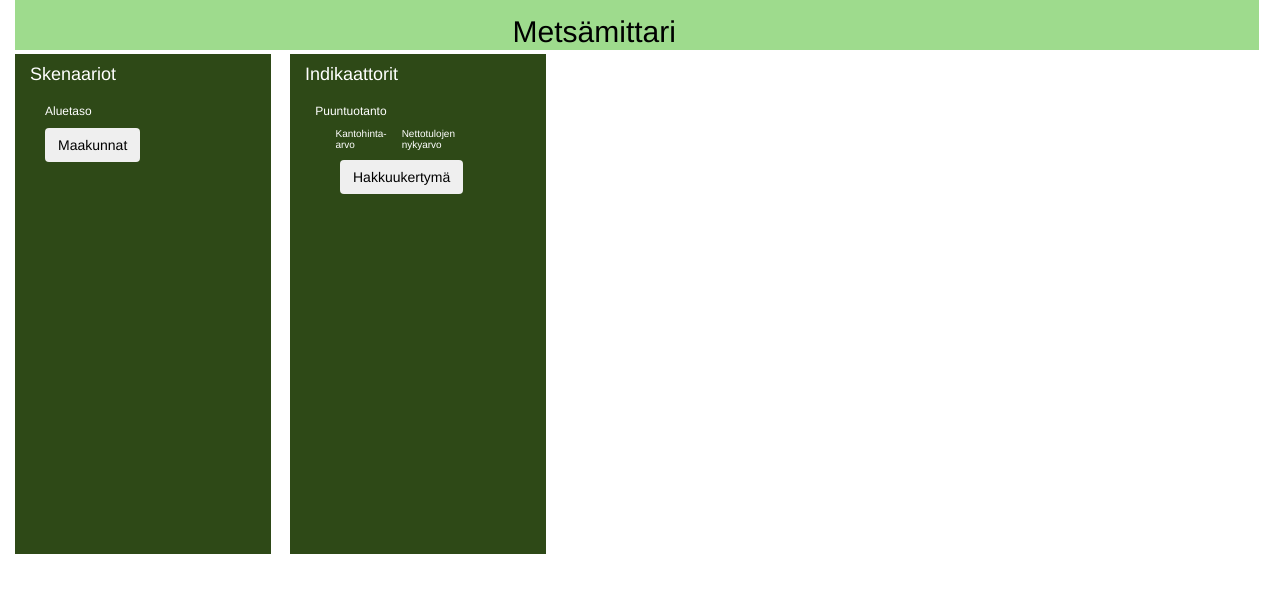
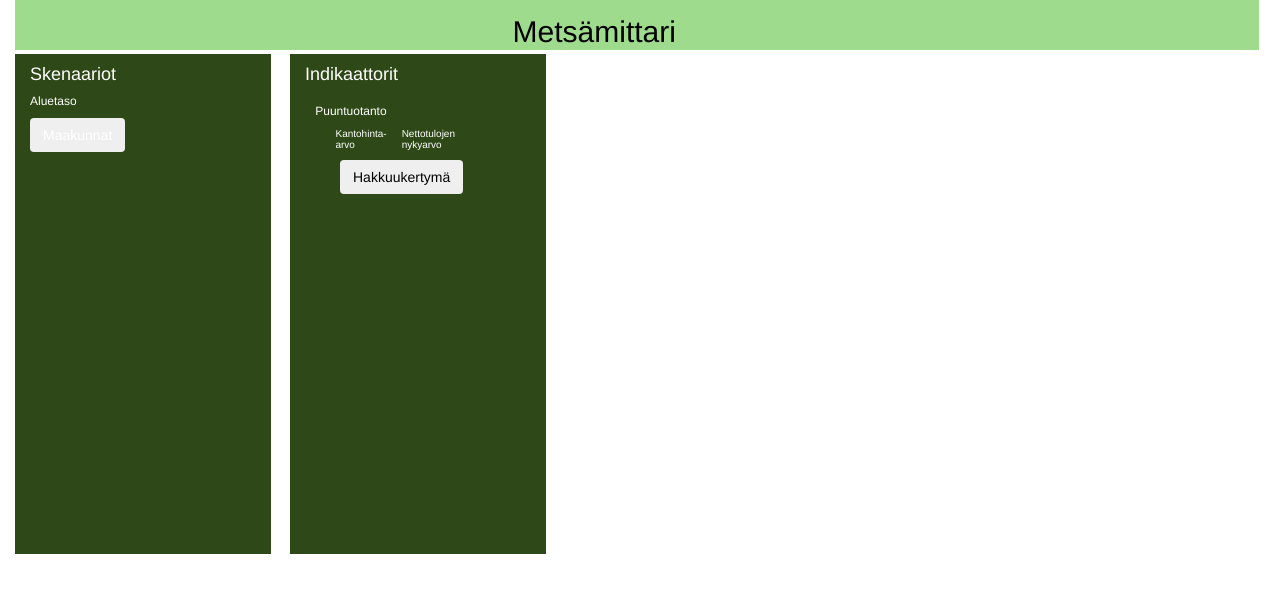
Before and after one commit to Jlansisa/Forest-Indicator-Service, a React (Create React App) app in the folder forestis/: page / in a window 1280 px wide. Shown: the top 592 px of the page. Built offline with nearby package versions, Linux system fonts and the light colour scheme.

Commit message:
Dropdown tryout

```diff
--- a/forestis/src/Assets/css/default.min.css
+++ b/forestis/src/Assets/css/default.min.css
@@ -1 +1 @@
-@charset "UTF-8";Header{position:relative;display:block;width:120%;background:#9edb8d;color:#000;height:50px}Header .metsämittari{position:absolute;top:-5px;left:40%}Scenarios{position:relative;top:4px;left:15px;display:block;width:20%;background:#2e4917;height:500px}Scenarios .scenarios{position:absolute;top:1px;left:15px;font-size:10px;line-height:normal;color:#fff}Scenarios .dropdown{position:absolute;top:40px;left:15px;font-size:10px;line-height:normal;color:#fff}Scenarios button{position:static;line-height:normal;color:#000}Indicators{position:absolute;top:54px;left:290px;display:block;width:20%;background:#2e4917;height:500px}Indicators .indicators{position:absolute;top:1px;left:15px;font-size:10px;line-height:normal;color:#fff}Indicators .dropdown{position:absolute;top:40px;left:35px;font-size:10px;color:#fff}Indicators button{position:static;line-height:normal;color:#000}
+@charset "UTF-8";Header{position:relative;display:block;width:120%;background:#9edb8d;color:#000;height:50px}Header .metsämittari{position:absolute;top:-5px;left:40%}Scenarios{position:relative;top:4px;left:15px;display:block;width:20%;background:#2e4917;height:500px}Scenarios .scenarios{position:absolute;top:1px;left:15px;font-size:10px;line-height:normal;color:#fff}Indicators{position:absolute;top:54px;left:290px;display:block;width:20%;background:#2e4917;height:500px}Indicators .indicators{position:absolute;top:1px;left:15px;font-size:10px;line-height:normal;color:#fff}Indicators .dropdown{position:absolute;top:40px;left:35px;font-size:10px;color:#fff}Indicators button{position:static;line-height:normal;color:#000}
--- a/forestis/src/Assets/scss/default.scss
+++ b/forestis/src/Assets/scss/default.scss
@@ -30,19 +30,6 @@ Scenarios {
         color: $white;
     }
 
-    .dropdown {
-        position: absolute;
-        top: 40px; left: 15px;
-        font-size: 10px;
-        line-height: normal;
-        color: $white;
-    }
-    button{
-        position: static;
-        line-height: normal;
-        color: $black;
-    }
-
 }
 
 Indicators {
--- a/forestis/src/components/Indicators.js
+++ b/forestis/src/components/Indicators.js
@@ -8,18 +8,18 @@ class Indicators extends Component {
                 <div className="indicators">
                     <h4>Indikaattorit</h4>
                     <div className="dropdown">
-                    <div class="row">
-                    <div class="col-md-6"><span class="pull-right"><h6>Puuntuotanto</h6></span></div>
+                    <div className="row">
+                    <div className="col-md-6"><span className="pull-right"><h6>Puuntuotanto</h6></span></div>
                     </div>
-                    <div class="col-md-6"><span class="pull-right">Kantohinta-arvo</span></div>
-                    <p class="text-left">Nettotulojen nykyarvo</p>
+                    <div className="col-md-6"><span className="pull-right">Kantohinta-arvo</span></div>
+                    <p className="text-left">Nettotulojen nykyarvo</p>
                         <button className="btn btn-secondary dropdown-toggle" type="button" id="dropdownMenuButton" data-toggle="dropdown" aria-haspopup="true" aria-expanded="false">
                             Hakkuukertymä
                         </button>
                         <div className="dropdown-menu" aria-labelledby="dropdownMenuButton">
-                            <a className="dropdown-item" href="#">Action</a>
-                            <a className="dropdown-item" href="#">Another action</a>
-                            <a className="dropdown-item" href="#">Something else here</a>
+                            <a className="dropdown-item">Action</a>
+                            <a className="dropdown-item">Another action</a>
+                            <a className="dropdown-item">Something else here</a>
                         </div>
                     </div>
                 </div>
--- a/forestis/src/components/Scenarios.js
+++ b/forestis/src/components/Scenarios.js
@@ -1,24 +1,98 @@
 import React, { Component } from 'react'
-import SplitButton from 'react';
 
 class Scenarios extends Component {
+
+    constructor(props){
+        super(props);
+
+        this.state = {
+            inputMaakunnat: this.value
+        }
+
+  /*     function clickedMaakunnat() {
+            document.getElementById("dropdownMenuButton").classList.toggle("show");
+        }
+
+            // Close the dropdown menu if the user clicks outside of it
+            window.onclick = function(event) {
+                if (!event.target.matches('.dropdown')) {
+
+                var dropdowns = document.getElementsByClassName("dropdown-menu");
+                var i;
+                for (i = 0; i < dropdowns.length; i++) {
+                    var openDropdown = dropdowns[i];
+                    if (openDropdown.classList.contains('show')) {
+                    openDropdown.classList.remove('show');
+                    }
+                }
+            }
+            } */
+    }
+
+    clickedMaakunnat(event)
+    {
+        console.log(event.value);
+        this.setState({ inputMaakunnat: event.value });
+    }
+
     render () {
+
+       const { displayMaakunnat } = this.props;
+
+        let content = null;
+        if(displayMaakunnat)
+        {
+            content = (
+            <div className="dropdown-menu" aria-labelledby="dropdownMenuButton">
+                <a className="dropdown-item">Action</a>
+                <a className="dropdown-item">Another action</a>
+                <a className="dropdown-item">Something else here</a>
+                <input type="value" value={ this.state.inputMaakunnat }/>
+            </div>);
+        }
+        else
+        {
+            content =
+           <button className="btn btn-secondary dropdown-toggle" type="button" id="dropdownMenuButton" data-toggle="dropdown" aria-haspopup="true" aria-expanded="false"
+            onClick={ (e) => { this.clickedMaakunnat(); } }>Maakunnat</button>
+        }
+
         return (
-            <scenarios>
+        /*    <scenarios>
+
                 <div className="scenarios">
                     <h4>Skenaariot</h4>
+
+                    <div className="label-aluetaso">
+                    <h6>Aluetaso <span class="label label-default"></span></h6>
+                    </div>
+
                     <div className="dropdown">
-                    <h6>Aluetaso <span class="label label-default"></span></h6>
-                        <button className="btn btn-secondary dropdown-toggle" type="button" id="dropdownMenuButton" data-toggle="dropdown" aria-haspopup="true" aria-expanded="false">
-                            Maakunnat
-                        </button>
+                    <button onClick={inputMaakunnat} className="btn btn-secondary dropdown-toggle" type="button" id="dropdownMenuButton" data-toggle="dropdown" aria-haspopup="true" aria-expanded="false">
+                    Maakunnat
+                    </button>
                         <div className="dropdown-menu" aria-labelledby="dropdownMenuButton">
-                            <a className="dropdown-item" href="#">Action</a>
-                            <a className="dropdown-item" href="#">Another action</a>
-                            <a className="dropdown-item" href="#">Something else here</a>
+                            <a className="dropdown-item">Action</a>
+                            <a className="dropdown-item">Another action</a>
+                            <a className="dropdown-item">Something else here</a>
                         </div>
                     </div>
+
                 </div>
+            </scenarios> */
+
+            <scenarios>
+            <div className="scenarios">
+                <h4>Skenaariot</h4>
+
+                <div className="dropdown">
+                <h6>Aluetaso <span className="label label-default"></span></h6>
+                </div>
+
+                <div>
+                {content}
+                </div>
+            </div>
             </scenarios>
         )
     }
```
Also changed, not shown: forestis/src/App.js (+8 -3 lines).
